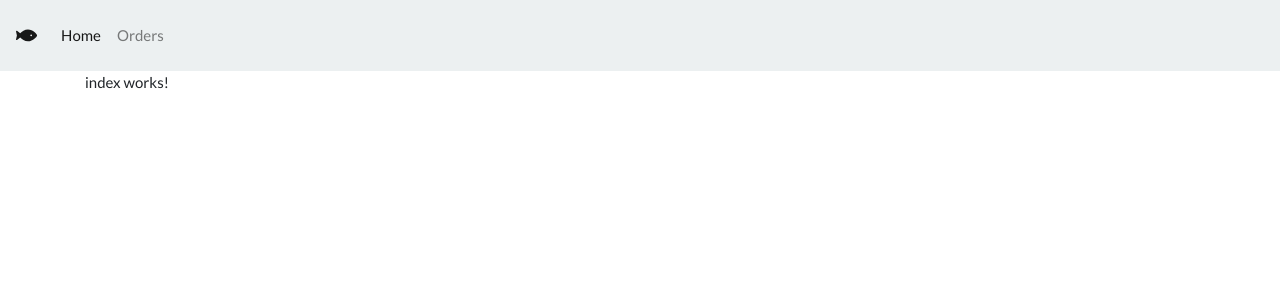
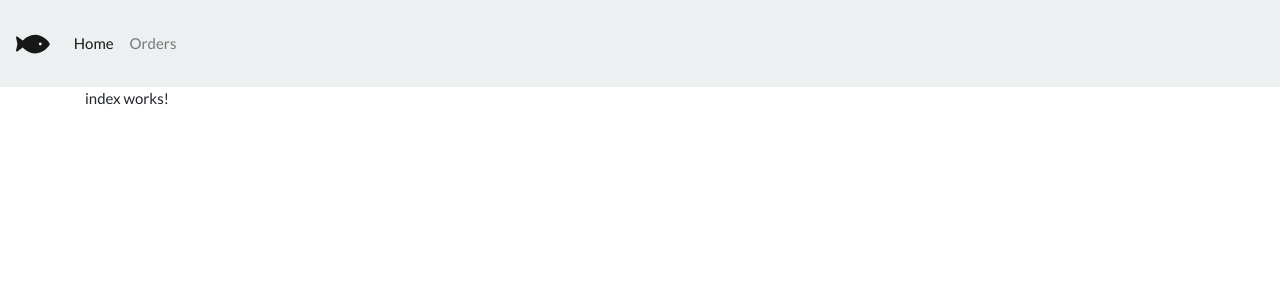
Before and after one commit to KisSzenty/FishInTheWEB, an Angular app: page / in a window 1280 px wide. Shown: the top 300 px of the page. Built offline with nearby package versions, Linux system fonts and the light colour scheme.

Commit message:
bigger fish

```diff
--- a/src/app/app.module.ts
+++ b/src/app/app.module.ts
@@ -7,7 +7,6 @@ import { AppRoutingModule } from './app-routing.module';
 import { AppComponent } from './app.component';
 import { IndexComponent } from './page/index/index.component';
 import { OrderAdminComponent } from './page/order-admin/order-admin.component';
-import { from } from 'rxjs';
 import { NavbarComponent } from './page/navbar/navbar.component';
 
 @NgModule({
--- a/src/app/page/navbar/navbar.component.css
+++ b/src/app/page/navbar/navbar.component.css
@@ -0,0 +1,3 @@
+fa-icon {
+    font-size: 30px;
+}
```
